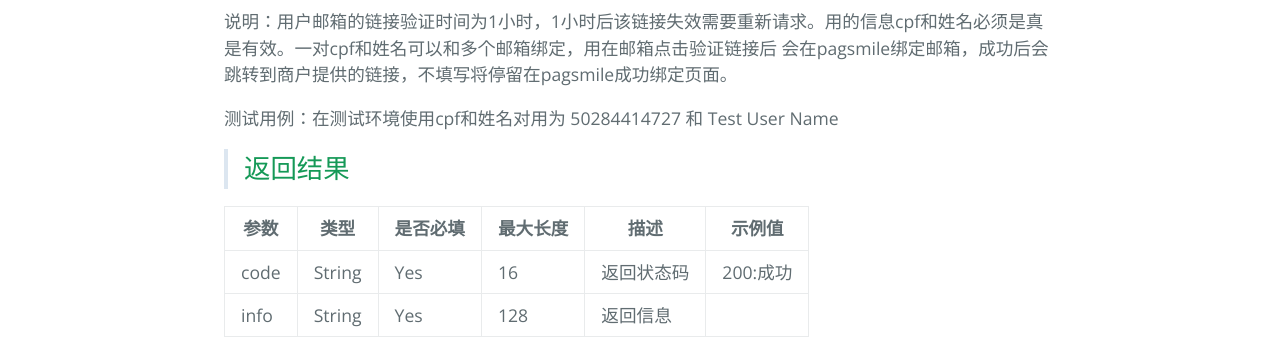
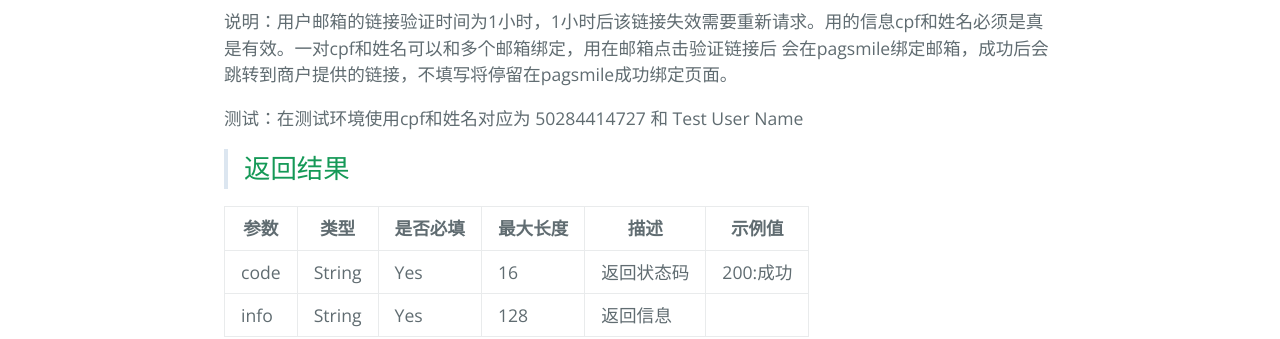
Before and after one commit to pagsmile/pagsmile.github.io, a Jekyll site: the page built from api/CheckEmailInfo.md, in a window 1280 px wide. Shown: the part 1231-1570 px from the top of the page. Built offline with Jekyll 4.4.1, drawn with Linux system fonts in a browser that asks for light colours; our own code applies the rules of GitHub Pages for plain Markdown files.

```diff
--- a/api/CheckEmailInfo.md
+++ b/api/CheckEmailInfo.md
@@ -29,7 +29,7 @@ sign | String | Yes | 32 | 商户请求参数的签名串 | 通过签名算法
 说明：用户邮箱的链接验证时间为1小时，1小时后该链接失效需要重新请求。用的信息cpf和姓名必须是真是有效。一对cpf和姓名可以和多个邮箱绑定，用在邮箱点击验证链接后
 会在pagsmile绑定邮箱，成功后会跳转到商户提供的链接，不填写将停留在pagsmile成功绑定页面。
 
-测试用例：在测试环境使用cpf和姓名对用为 50284414727 和 Test User Name
+测试：在测试环境使用cpf和姓名对应为 50284414727 和 Test User Name
 
 >## 返回结果
 
```
